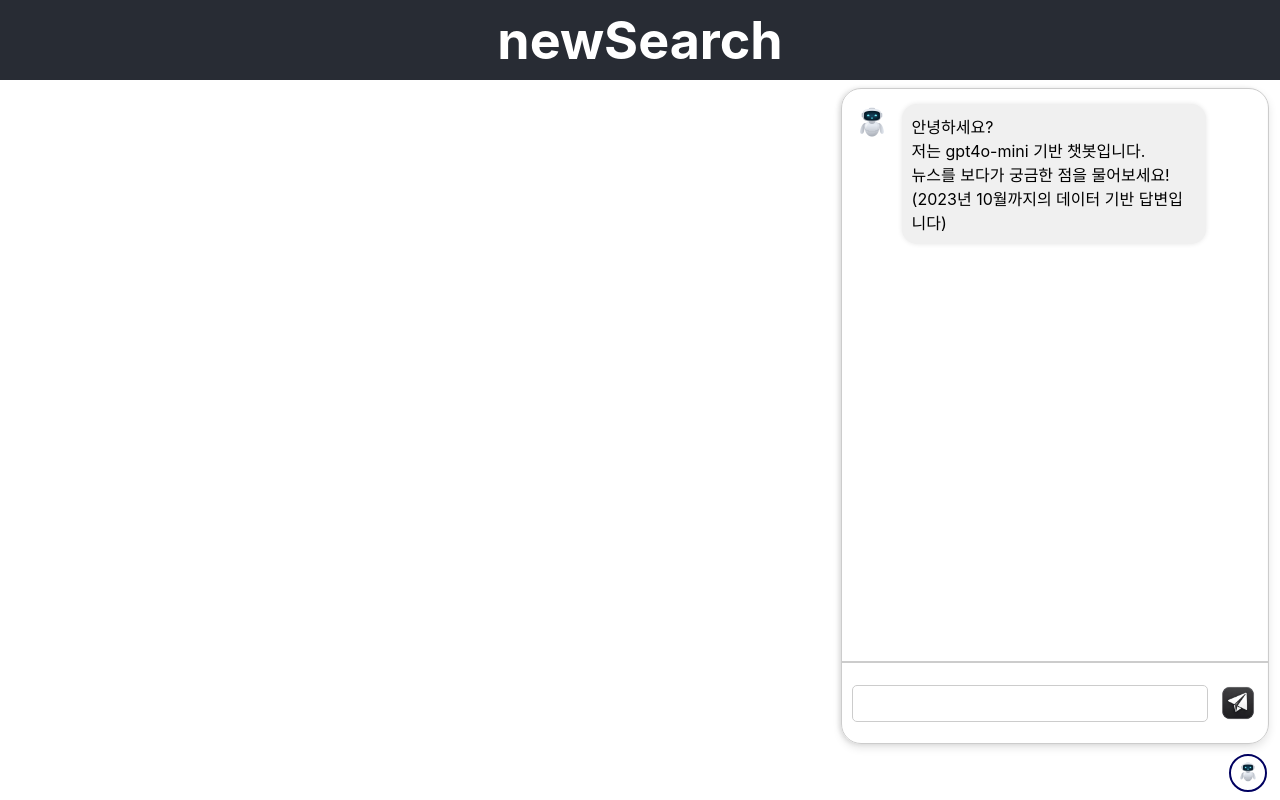
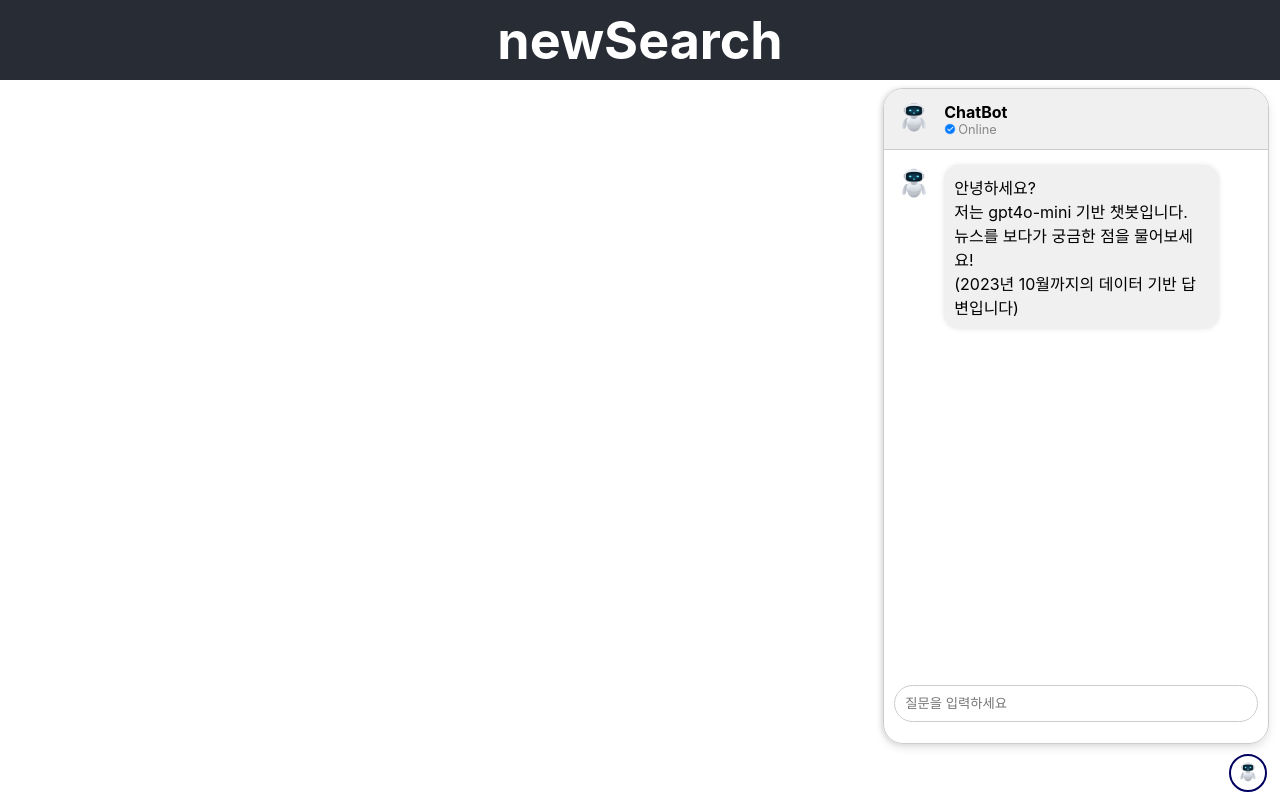
Before and after one commit to yyerrim/newsearch_client, a React (Create React App) app: page / in a window 1280 px wide. Built offline with nearby package versions, Linux system fonts and the light colour scheme.

Commit message:
chatBot Header 추가

```diff
--- a/src/App.css
+++ b/src/App.css
@@ -55,21 +55,21 @@
 }
 
 .chatbot-button.active {
-  border: 2px solid #000060; /* 활성화된 버튼의 테두리 색상 */
+  border: 2px solid #000060; /* 활성화 테두리 색상 */
 }
 
 .chat-icon {
-  width: 100%; /* 버튼 크기에 맞추기 */
-  height: 100%; /* 버튼 크기에 맞추기 */
-  max-width: 2vw; /* 이미지의 최대 너비를 뷰포트 너비의 2%로 설정 */
-  max-height: 2vw; /* 이미지의 최대 높이를 뷰포트 너비의 2%로 설정 */
+  width: 100%;
+  height: 100%; /* 버튼 크기 맞추기 */
+  max-width: 2vw;
+  max-height: 2vw;
 }
 
 .chatbot-overlay {
   position: fixed;
   bottom: 7vh;
   right: 1%;
-  width: 33.33vw; /* 화면 가로의 1/3 */
+  width: 30vw; /* 화면 가로의 1/3 */
   border-radius: 20px; /* 모서리 둥글게 */
   height: 82vh; /* 화면 세로의 82% */
   background-color: white;
--- a/src/components/ChatBot.css
+++ b/src/components/ChatBot.css
@@ -3,7 +3,7 @@
   flex-direction: column;
   height: 100%;
   width: 100%;
-  max-width: 33.33vw; /* 핸드폰 화면의 최대 너비 설정 */
+  max-width: 30vw; /* 핸드폰 화면의 최대 너비 설정 */
   margin: 0 auto; /* 가운데 정렬 */
   border: 1px solid #ccc; /* 테두리 추가 */
   border-radius: 20px; /* 모서리 둥글게 */
@@ -12,11 +12,47 @@
   padding: 0; /* 패딩 제거 */
 }
 
+.chat-header {
+  display: flex;
+  align-items: center;
+  padding: 10px;
+  border-bottom: 1px solid #ccc;
+  background-color: #f0f0f0;
+}
+
+.back-button {
+  background: none;
+  border: none;
+  font-size: 24px;
+  cursor: pointer;
+  margin-right: 10px;
+}
+
+.profile-header-image {
+  width: 40px;
+  height: 40px;
+  border-radius: 50%;
+  margin-right: 10px;
+}
+
+.header-info {
+  display: flex;
+  flex-direction: column;
+}
+
+.header-name {
+  font-weight: bold;
+}
+
+.header-status {
+  font-size: 0.8rem;
+  color: #888;
+}
+
 .messages {
   flex-grow: 1;
   overflow-y: auto;
   padding: 10px;
-  border-bottom: 1px solid #ccc;
 }
 
 .message {
@@ -54,7 +90,8 @@
 }
 
 .user-message .message-content {
-  background-color: #daf8da;
+  background-color: #007aff; /* 유저 메시지 배경색 */
+  color: white; /* 유저 메시지 글자색 */
   align-self: flex-end;
 }
 
@@ -66,23 +103,28 @@
   display: flex;
   align-items: center;
   padding: 10px;
-  border-top: 1px solid #ccc;
   height: 60px; /* input-container의 높이를 고정 */
+  position: relative; /* 상대적인 위치 설정 */
+  /* border-top: 1px solid #ccc; */
 }
 
-input {
+input.chat-input {
   flex-grow: 1;
   padding: 10px;
-  margin-right: 10px;
-  border-radius: 5px;
+  border-radius: 25px;
   border: 1px solid #ccc;
+  padding-right: 40px; /* 버튼 공간 확보 */
 }
 
 button.send-button {
-  background: url("../assets/message-sendIcon.png") no-repeat center center;
-  background-size: contain;
-  width: 40px; /* 이미지의 너비에 맞게 설정 */
-  height: 40px; /* 이미지의 높이에 맞게 설정 */
+  position: absolute;
+  right: 15px;
+  background: none;
   border: none;
   cursor: pointer;
 }
+
+button.send-button img {
+  width: 24px; /* 이미지 크기 설정 */
+  height: 24px;
+}
--- a/src/components/ChatBot.jsx
+++ b/src/components/ChatBot.jsx
@@ -2,7 +2,9 @@ import React, { useState } from "react";
 import axios from "axios";
 import Swal from "sweetalert2";
 import "./ChatBot.css";
+import ChatHeader from "./ChatHeader";
 import gptProfile from "../assets/chatProfile.png";
+import sendIcon from "../assets/message-sendIcnBlue.png"; // 전송 아이콘 이미지 경로를 알맞게 수정하세요
 
 const ChatBot = ({ messages, setMessages }) => {
   const [input, setInput] = useState("");
@@ -15,8 +17,8 @@ const ChatBot = ({ messages, setMessages }) => {
     if (input.trim() === "") {
       Swal.fire({
         icon: "warning",
-        title: "내용을 입력해주세요",
-        text: "질문 내용을 입력한 후 전송해주세요.",
+        title: "질문을 입력해주세요.",
+        // text: "질문 내용을 입력한 후 전송해주세요.",
       });
       return; // 입력이 비어있으면 전송하지 않음
     }
@@ -69,6 +71,7 @@ const ChatBot = ({ messages, setMessages }) => {
 
   return (
     <div className="chat-container">
+      <ChatHeader />
       <div className="messages">
         {messages.map((msg, index) => (
           <div
@@ -94,8 +97,14 @@ const ChatBot = ({ messages, setMessages }) => {
           value={input}
           onChange={handleInputChange}
           onKeyPress={handleKeyPress}
+          className="chat-input"
+          placeholder="질문을 입력하세요"
         />
-        <button onClick={handleSendMessage} className="send-button"></button>
+        {input.trim() !== "" && (
+          <button onClick={handleSendMessage} className="send-button">
+            <img src={sendIcon} alt="Send" />
+          </button>
+        )}
       </div>
     </div>
   );
--- /dev/null
+++ b/src/components/ChatHeader.css
@@ -0,0 +1,39 @@
+.chat-header {
+  display: flex;
+  align-items: center;
+  padding: 10px;
+  border-bottom: 1px solid #ccc;
+  background-color: #f0f0f0;
+}
+
+.profile-header-image {
+  width: 40px;
+  height: 40px;
+  border-radius: 50%;
+  margin-right: 10px;
+}
+
+.header-info {
+  display: flex;
+  flex-direction: column;
+}
+
+.header-name {
+  font-weight: bold;
+}
+
+.header-status-container {
+  display: flex;
+  align-items: center;
+}
+
+.header-status {
+  font-size: 0.8rem;
+  color: #888;
+  margin-left: 2px; /* 상태 이미지와 텍스트 사이의 간격 */
+}
+
+.status-image {
+  width: 12px; /* 이미지의 너비를 텍스트 크기와 맞추기 */
+  height: 12px; /* 이미지의 높이를 텍스트 크기와 맞추기 */
+}
--- /dev/null
+++ b/src/components/ChatHeader.jsx
@@ -0,0 +1,21 @@
+import React from "react";
+import "./ChatHeader.css";
+import gptProfile from "../assets/chatProfile.png";
+import statusLogin from "../assets/longin-status2.png";
+
+const ChatHeader = () => {
+  return (
+    <div className="chat-header">
+      <img src={gptProfile} alt="Profile" className="profile-header-image" />
+      <div className="header-info">
+        <div className="header-name">ChatBot</div>
+        <div className="header-status-container">
+          <img src={statusLogin} alt="status" className="status-image" />
+          <div className="header-status">Online</div>
+        </div>
+      </div>
+    </div>
+  );
+};
+
+export default ChatHeader;
```
Also changed, not shown: src/assets/longin-status2.png (added), src/assets/message-sendIcnBlue.png (added).
